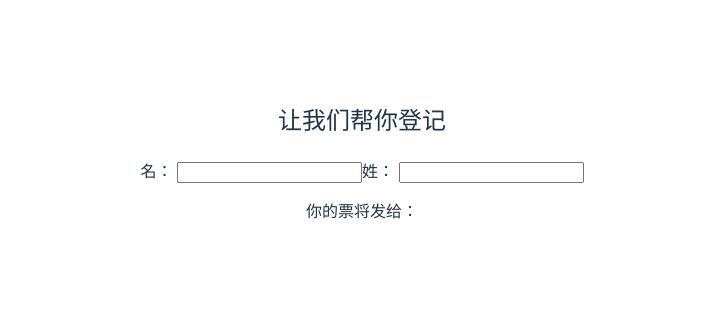
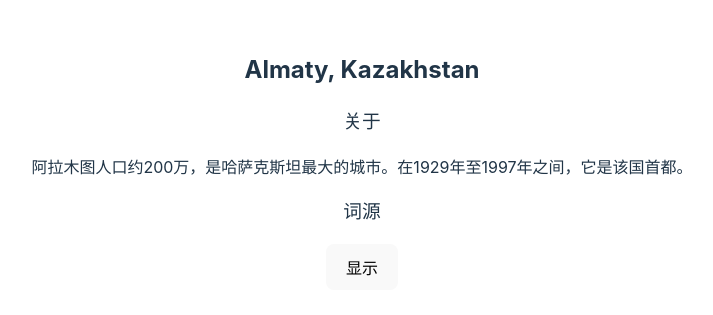
Before and after one commit to hooksl/react-learn, a React (Vite) app: page / in a window 1280 px wide. Shown: the part 239-554 px from the top of the page, without its empty margins (278-991 px from the left). Built offline with nearby package versions, Linux system fonts and the light colour scheme.

Commit message:
在组件间共享状态

```diff
--- a/src/App.jsx
+++ b/src/App.jsx
@@ -1,9 +1,9 @@
 import './App.css'
-import Form from './learn/03-managing-state/02-choosing-the-state-structure/choosing-the-state-structure'
+import Accordion from './learn/03-managing-state/03-sharing-state-between-components/sharing-state-between-components'
 function App() {
     return (
         <div>
-            <Form />
+            <Accordion />
         </div>
     )
 }
--- /dev/null
+++ b/src/learn/03-managing-state/03-sharing-state-between-components/sharing-state-between-components.jsx
@@ -0,0 +1,44 @@
+import { useState } from 'react';
+
+export default function Accordion() {
+    const [activeIndex, setActiveIndex] = useState(0);
+    return (
+        <>
+            <h2>Almaty, Kazakhstan</h2>
+            <Panel
+                title="关于"
+                isActive={activeIndex === 0}
+                onShow={() => setActiveIndex(0)}
+            >
+                阿拉木图人口约200万，是哈萨克斯坦最大的城市。在1929年至1997年之间，它是该国首都。
+            </Panel>
+            <Panel
+                title="词源"
+                isActive={activeIndex === 1}
+                onShow={() => setActiveIndex(1)}
+            >
+                这个名字源于哈萨克语 <span lang="kk-KZ">алма</span>，是“苹果”的意思，通常被翻译成“满是苹果”。事实上，阿拉木图周围的地区被认为是苹果的祖籍，<i lang="la">Malus sieversii</i> 被认为是目前本土苹果的祖先。
+            </Panel>
+        </>
+    );
+}
+
+function Panel({
+    title,
+    children,
+    isActive,
+    onShow
+}) {
+    return (
+        <section className="panel">
+            <h3>{title}</h3>
+            {isActive ? (
+                <p>{children}</p>
+            ) : (
+                <button onClick={onShow}>
+                    显示
+                </button>
+            )}
+        </section>
+    );
+}
```
